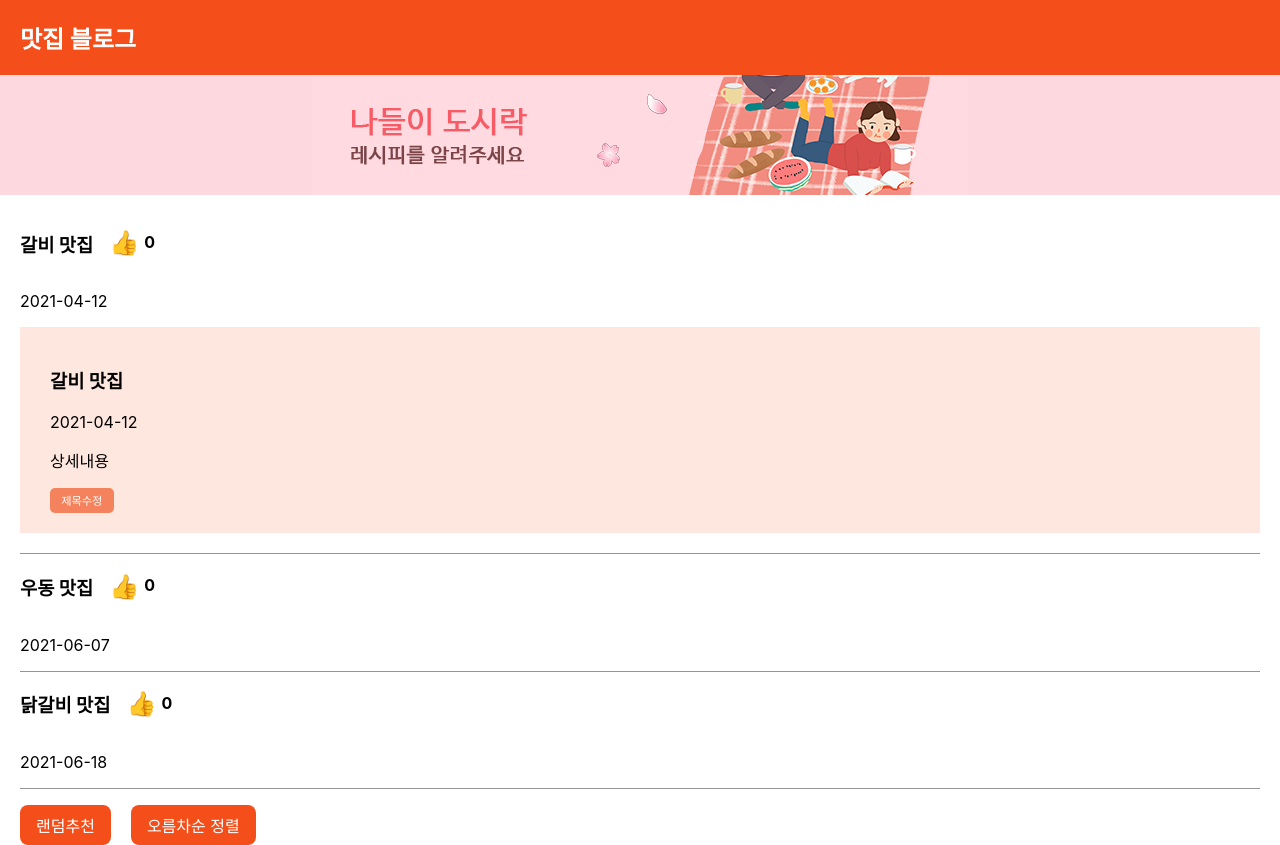
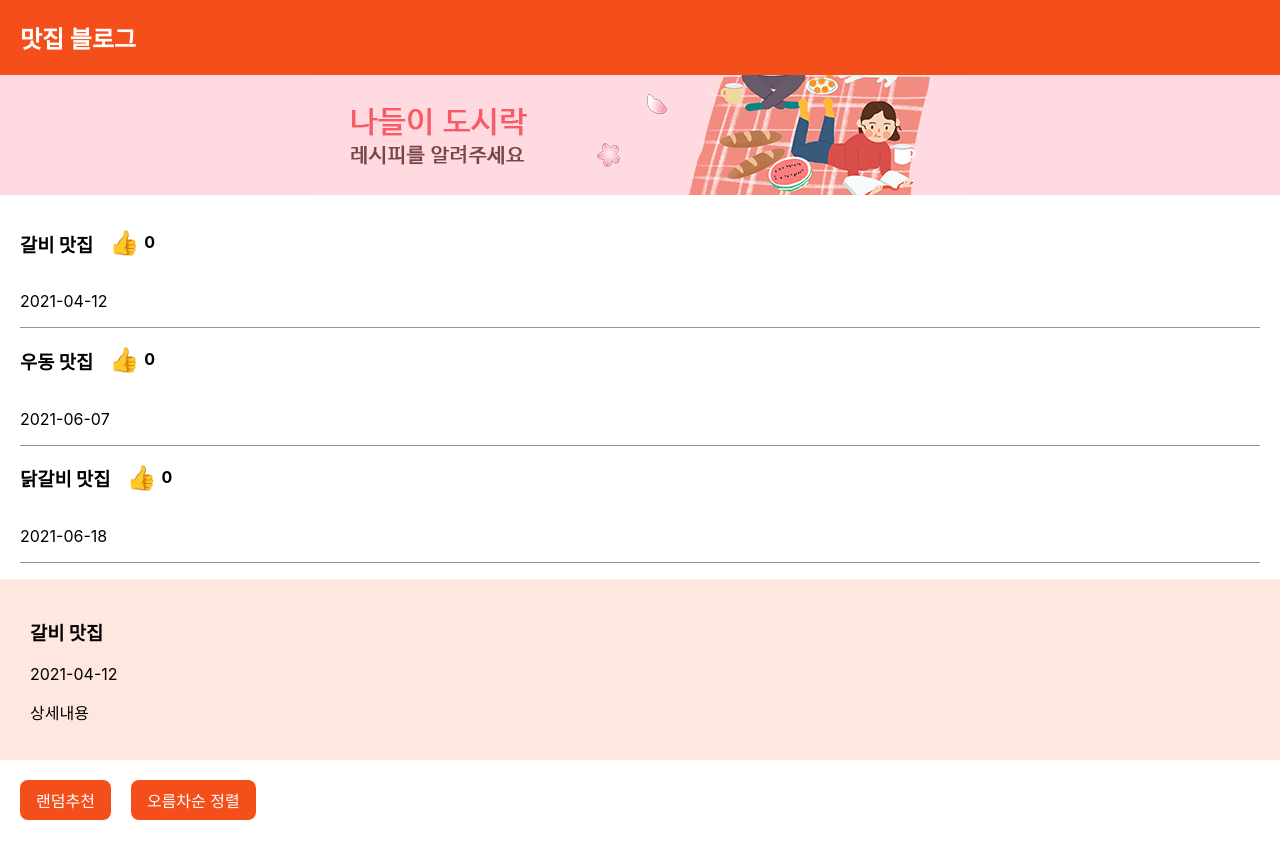
Before and after one commit to robbeca-code/Basic-React, a React (Create React App) app: page / in a window 1280 px wide. Both pictures are taken after a click on the element "갈비 맛집". After the commit the page ends 820 px from the top, so only its background shows below. Built offline with nearby package versions, Linux system fonts and the light colour scheme.

Commit message:
Modified modal

```diff
--- a/src/App.js
+++ b/src/App.js
@@ -10,7 +10,8 @@ function App() {
     {title: '닭갈비 맛집', date: '2021-06-18'}
   ]);
   let [like, setLike] = useState([0, 0, 0]);
-  let [modal, setModal] = useState([false, false, false]);
+  let [modal, setModal] = useState(false);
+  let [num, setNum] = useState(0);
 
   return (
     <div className="App">
@@ -22,19 +23,17 @@ function App() {
         {
           blog.map((list, i) => {
               return(
-                <li>
+                <li key={i}>
                   <article>
                     <header className="list-header">
                       <h3 onClick={
                         () => {
-                          if(modal[i]) {
-                            let copyModal = [...modal];
-                            copyModal[i] = false;
-                            setModal(copyModal);
+                          setNum(i);
+
+                          if(modal) {
+                            setModal(false);
                           } else {
-                            let copyModal = [...modal];
-                            copyModal[i] = true;
-                            setModal(copyModal);
+                            setModal(true);
                           }
                         }
                       }>{list.title}</h3>
@@ -52,16 +51,16 @@ function App() {
 
                     <p>{list.date}</p>
                   </article>
-
-                  {
-                    modal[i] === true ? <Modal setBlog={setBlog} blog={blog} list={list}/> : null
-                  }
                 </li>
               );
             }
           )
         }
       </ol>
+
+      {
+        modal ? <Modal num={num} blog={blog}/> : null
+      }
 
       <button type="button" className="btn random-btn" onClick={() => {
           let copyBlog = [...blog];
@@ -87,16 +86,9 @@ function App() {
 function Modal(props) {
   return(
       <aside className="modal">
-        <h3>{props.list.title}</h3>
-        <span>{props.list.date}</span>
+        <h3>{props.blog[props.num].title}</h3>
+        <span>{props.blog[props.num].date}</span>
         <p>상세내용</p>
-        <button type="button" className="btn change-btn" onClick={() => {
-          let copyBlog = props.blog;
-          copyBlog[0].title = "녹두전 맛집";
-          props.setBlog(copyBlog);
-        }}>
-          제목수정
-        </button>
       </aside>
   );
 }
```
